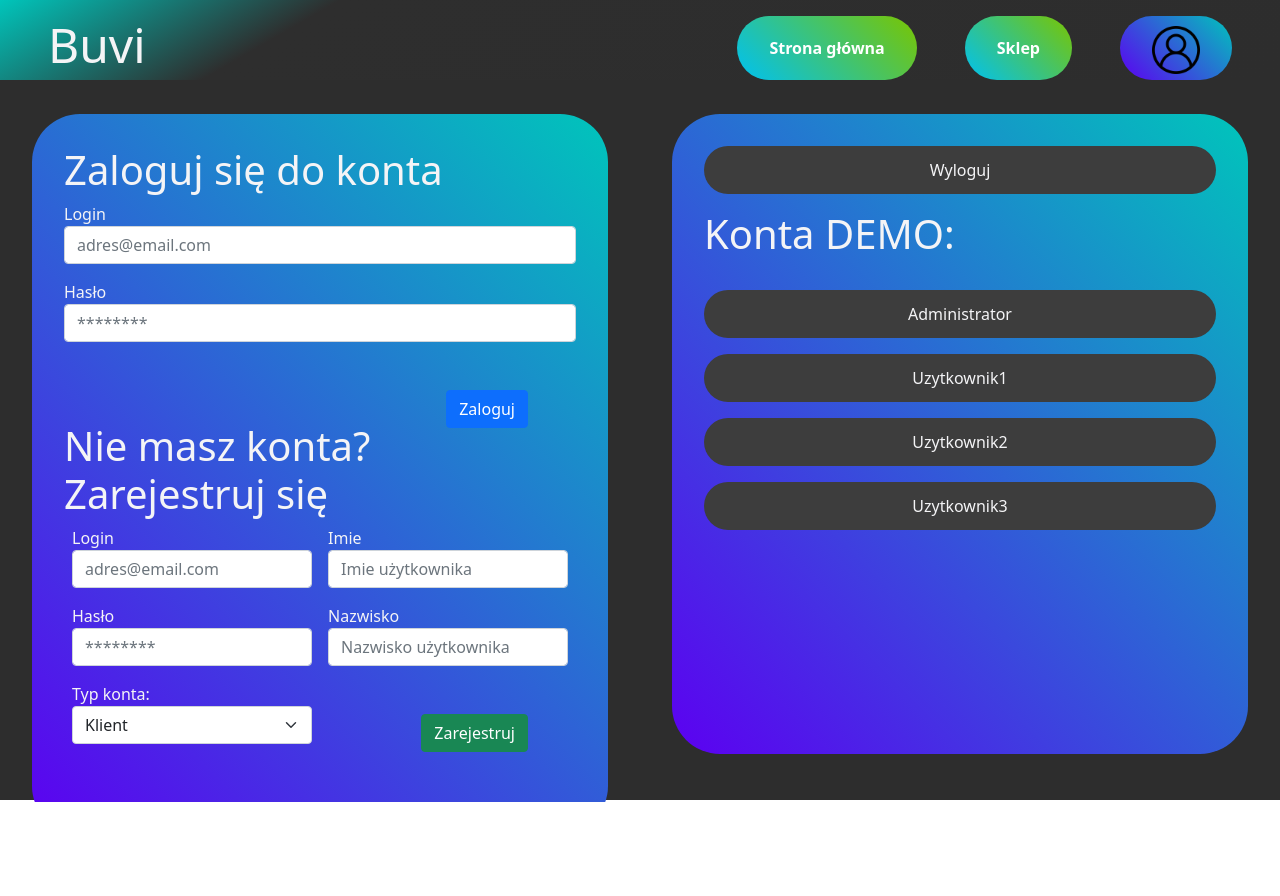
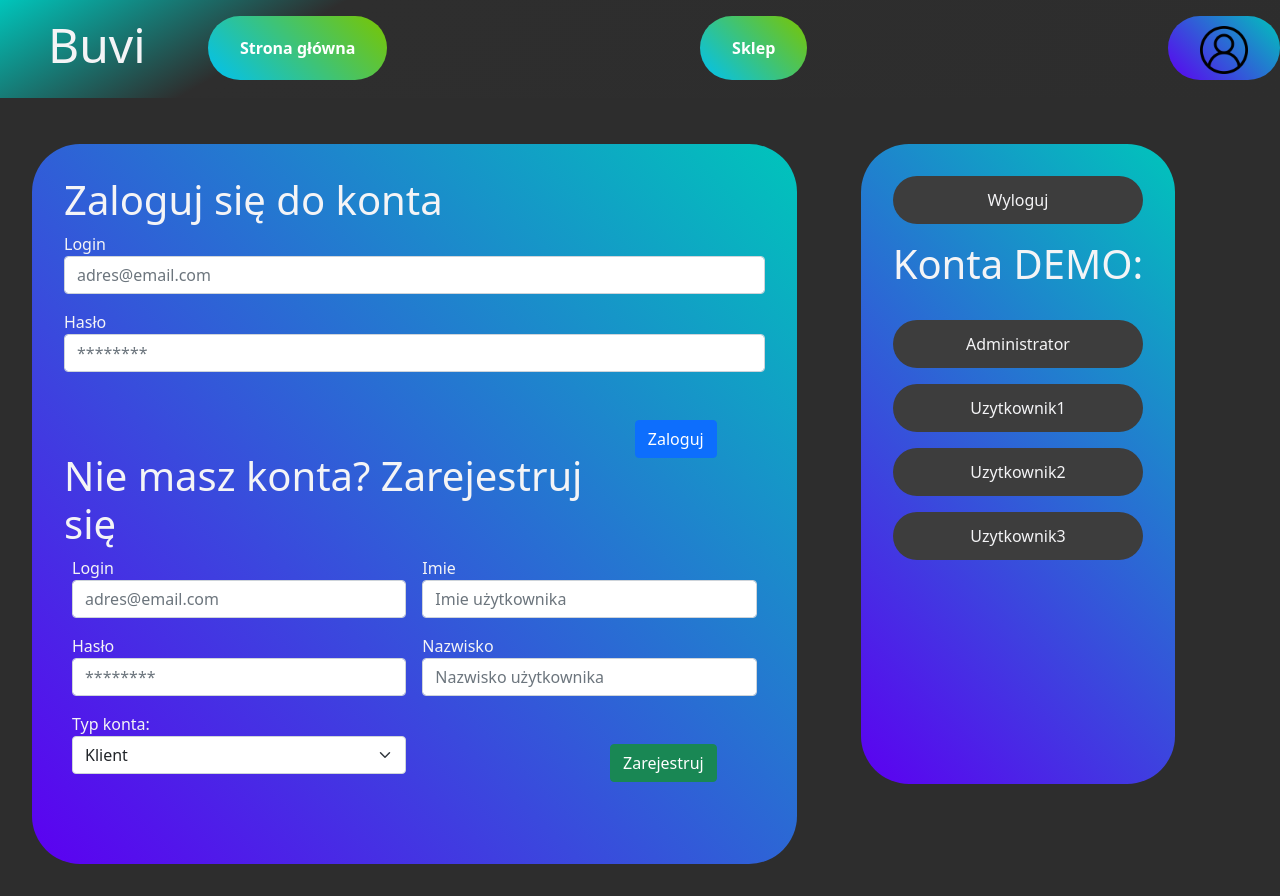
Before and after one commit to dejvitxc9/buvishop, a React (Create React App) app: page /logowanie in a window 1280 px wide. Before the commit the page ends 802 px from the top, so only its background shows below. Built offline with nearby package versions, Linux system fonts and the light colour scheme.

Commit message:
Poprawiono responsywnosc strony

```diff
--- a/public/index.html
+++ b/public/index.html
@@ -4,10 +4,10 @@
     <meta charset="utf-8" />
     <link rel="icon" href="%PUBLIC_URL%/images/buvilogo.png" />
     <meta name="viewport" content="width=device-width, initial-scale=1" />
-    <meta name="theme-color" content="#000000" />
+    <meta name="theme-color" content="#2d2d2d" />
     <meta
       name="description"
-      content="Przykłądowa strona z sklepem internetowym"
+      content="Przykładowa strona z sklepem internetowym"
     />
     <link rel="apple-touch-icon" href="%PUBLIC_URL%/buvilogo.png" />
     <!--
@@ -27,35 +27,6 @@
     <title>Buvi</title>
   </head>
   <body>
-    <!-- <form name="rejestracja" netlify netlify-honeypot="bot-field" hidden>
-      <section className="partLog">
-        <input
-          type="text"
-          name="relogin"
-        ></input>
-        <input
-          type="password"
-          name="repass"
-        ></input>
-        <select
-          id="selectranga"
-          name="selectranga"
-        >
-        </select>
-      </section>
-      <section className="partLog">
-        <input
-          type="text"
-          name="imie"
-        ></input>
-        <input
-          type="text"
-          name="nazwisko"
-        ></input>
-      </section>
-    </form> -->
-
-
     <noscript>You need to enable JavaScript to run this app.</noscript>
     <div id="root"></div>
     <!--
--- a/src/App.css
+++ b/src/App.css
@@ -1,8 +1,26 @@
-html {
-  scroll-behavior: smooth;
-}
 * {
   margin: 0px;
   padding: 0px;
   transition: 0.3s ease-in-out;
 }
+* {
+  scrollbar-width: auto;
+  scrollbar-color: #01c1b7 #2d2d2d;
+}
+
+*::-webkit-scrollbar {
+  width: 16px;
+}
+
+*::-webkit-scrollbar-track {
+  background: #2d2d2d;
+}
+
+*::-webkit-scrollbar-thumb {
+  background-color: #01c1b7;
+  border-radius: 10px;
+  border: 3px solid #2d2d2d;
+}
+:root {
+  background-color: #2d2d2d;
+}
--- a/src/App.js
+++ b/src/App.js
@@ -344,9 +344,7 @@ function App() {
       if (users[i].login == prLogin) {
         if (users[i].password == prPass) {
           setCurrentUser(users.at(i));
-          updateStatus(
-            users[i]
-          );
+          updateStatus(users[i]);
         } else {
           alert("Złe hasło lub login");
           setCurrentUser();
@@ -379,14 +377,14 @@ function App() {
     } else if (currentUser.ranga == "Klient") {
       setMenu(
         <>
-          <Link to={"/kontakt"}>
+          <Link to={"/koszyk"}  className="link">
+            <div className="menuButton">
+              <p>Koszyk: {currentUser.koszykZakupow.length}</p>
+            </div>
+          </Link>
+          <Link to={"/kontakt"} className="link">
             <div className="menuButton">
               <p>Kontakt</p>
-            </div>
-          </Link>
-          <Link to={"/koszyk"}>
-            <div className="menuButton">
-              <p>Koszyk: {currentUser.koszykZakupow.length}</p>
             </div>
           </Link>
         </>
@@ -496,7 +494,10 @@ function App() {
               />
             }
           ></Route>
-          <Route path="*" element={<StoreOffer oferta={bazaDanychButy} />}></Route>
+          <Route
+            path="*"
+            element={<StoreOffer oferta={bazaDanychButy} />}
+          ></Route>
         </Route>
       </Routes>
     </BrowserRouter>
--- a/src/components/cart-item/CartItem.css
+++ b/src/components/cart-item/CartItem.css
@@ -1,6 +1,5 @@
 .item{
     width: 100%;
-    height: 12rem;
     background: linear-gradient(-50deg, #00d5f1, #00f1a1);
     padding: 2rem;
     border-radius: 3rem;
--- a/src/components/cart/Cart.css
+++ b/src/components/cart/Cart.css
@@ -1,5 +1,8 @@
+.cart-container{
+    display: flex;
+}
+
 .koszyk-container{
-    width: 70rem;
     height: auto;
     background: linear-gradient(60deg, #9900f1, #c57600);
     margin: 2rem;
@@ -9,7 +12,6 @@
 }
 
 .podsumowanie-container{
-    width: 30rem;
     height: 40rem;
     background: linear-gradient(-60deg, #9900f1, #c57600);
     margin: 2rem;
@@ -26,3 +28,10 @@
 .wozek>p{
     text-align: right;
 }
+
+@media (max-width: 1000px) {
+    .cart-container {
+        display: flex;
+        flex-direction: column;
+    }
+}
--- a/src/components/cart/Cart.js
+++ b/src/components/cart/Cart.js
@@ -19,7 +19,8 @@ function Cart(props) {
       ))
     );
   const podsumowanie = props.user.koszykZakupow.reduce(
-    (acc, [id, selectedSize, selectedQuantity]) => acc + selectedQuantity * props.buty[id].price,
+    (acc, [id, selectedSize, selectedQuantity]) =>
+      acc + selectedQuantity * props.buty[id].price,
     0
   );
 
@@ -45,7 +46,7 @@ function Cart(props) {
   }
 
   return (
-    <>
+    <div className="cart-container">
       <div className="koszyk-container">{userItems}</div>
       <div className="podsumowanie-container">
         <h1> Podsumowanie:</h1>
@@ -95,7 +96,7 @@ function Cart(props) {
           Rozłóż na raty
         </button>
       </div>
-    </>
+    </div>
   );
 }
 
--- a/src/components/layout/Layout.css
+++ b/src/components/layout/Layout.css
@@ -1,15 +1,16 @@
 .App {
-  width: 100vw;
-  height: 100vh;
   color: #f4f4f6;
   background-color: #2d2d2d;
+  min-width: 900px;
 }
 
 header {
   text-align: left;
   width: 100%;
-  height: 10%;
+  padding-bottom: 1rem;
   background: linear-gradient(150deg, #00c5bb, #2e2e2e 24%, #2d2d2d);
+  position: fixed;
+  z-index: 10;
 }
 
 header > h1 {
@@ -17,19 +18,40 @@ header > h1 {
   margin-left: 3rem;
   padding-top: 1rem;
   font-size: 3rem;
-  width: 25rem;
+  width: 10rem;
 }
 
 main {
+  flex: 1;
   margin: auto;
   width: 100%;
-  height: 90%;
   overflow: auto;
+  padding-top: 7rem;
+}
+
+nav {
+  display: flex;
+  flex-direction: row;
+  flex-wrap: wrap;
+  justify-content: space-between;
+  align-items: center;
+  align-content: center;
 }
 
 .menuButton {
   background: linear-gradient(45deg, #00c1f1, #7ac500);
-  float: right;
+  padding-left: 2rem;
+  padding-right: 2rem;
+  height: 4rem;
+  line-height: 4rem;
+  text-align: center;
+  border-radius: 2rem;
+  margin-top: 1rem;
+  text-decoration: none;
+}
+
+.userStatus {
+  background: linear-gradient(45deg, #5c00f1, #00c5bb);
   padding-left: 2rem;
   padding-right: 2rem;
   height: 4rem;
@@ -38,20 +60,6 @@ main {
   border-radius: 2rem;
   margin-top: 1rem;
   margin-left: 3rem;
-}
-
-.userStatus {
-  background: linear-gradient(45deg, #5c00f1, #00c5bb);
-  float: right;
-  padding-left: 2rem;
-  padding-right: 2rem;
-  height: 4rem;
-  line-height: 4rem;
-  text-align: center;
-  border-radius: 2rem;
-  margin-top: 1rem;
-  margin-left: 3rem;
-  margin-right: 3rem;
 }
 
 .menuButton > p,
@@ -69,3 +77,8 @@ main {
 .userStatus:hover {
   scale: 1.05;
 }
+
+
+.link{
+  text-decoration: none;
+}
--- a/src/components/layout/Layout.js
+++ b/src/components/layout/Layout.js
@@ -6,23 +6,25 @@ function Strona(props) {
     <div className="App">
       <header>
         <h1>Buvi</h1>
-        <Link to={"/logowanie"}>
-          <div className="userStatus">
-            <span>{props.status}</span>
-            <img src="/images/konto.png" alt="konto"></img>
-          </div>
-        </Link>
-        {props.menu}
-        <Link to={"/sklep"}>
-          <div className="menuButton">
-            <p>Sklep</p>
-          </div>
-        </Link>
-        <Link to={"/"}>
-          <div className="menuButton">
-            <p>Strona główna</p>
-          </div>
-        </Link>
+        <nav>
+          <Link to={"/"} className="link">
+            <div className="menuButton">
+              <p>Strona główna</p>
+            </div>
+          </Link>
+          <Link to={"/sklep"} className="link">
+            <div className="menuButton">
+              <p>Sklep</p>
+            </div>
+          </Link>
+          {props.menu}
+          <Link to={"/logowanie"} className="link">
+            <div className="userStatus">
+              <span>{props.status}</span>
+              <img src="/images/konto.png" alt="konto"></img>
+            </div>
+          </Link>
+        </nav>
       </header>
       <main>
         <Outlet />
--- a/src/components/login-page/LoginPage.css
+++ b/src/components/login-page/LoginPage.css
@@ -1,6 +1,5 @@
 .logowaniePage {
-  display: grid;
-  grid-template-columns: repeat(2, 1fr);
+  display: flex;
 }
 
 .logowanienastrone {
@@ -83,3 +82,10 @@ input[type="text"] {
   margin-right: 3rem;
   float: right;
 }
+
+@media (max-width: 1000px) {
+  .logowaniePage {
+    display: flex;
+    flex-direction: column;
+  }
+}
--- a/src/components/store-offer-item/StoreItem.css
+++ b/src/components/store-offer-item/StoreItem.css
@@ -8,7 +8,6 @@
   flex-direction: row;
   align-items: center;
 }
-
 .ofertaButa:hover {
   scale: 1.05;
 }
@@ -25,6 +24,7 @@ img:hover {
 .price {
   font-size: 18px;
   margin-top: 10px;
+  margin-left: 20px;
   color: #f4f4f6;
 }
 .price::after {
--- a/src/index.css
+++ b/src/index.css
@@ -5,7 +5,7 @@ body {
     sans-serif;
   -webkit-font-smoothing: antialiased;
   -moz-osx-font-smoothing: grayscale;
-
+  background-color: #2d2d2d;
 }
 
 code {
```
